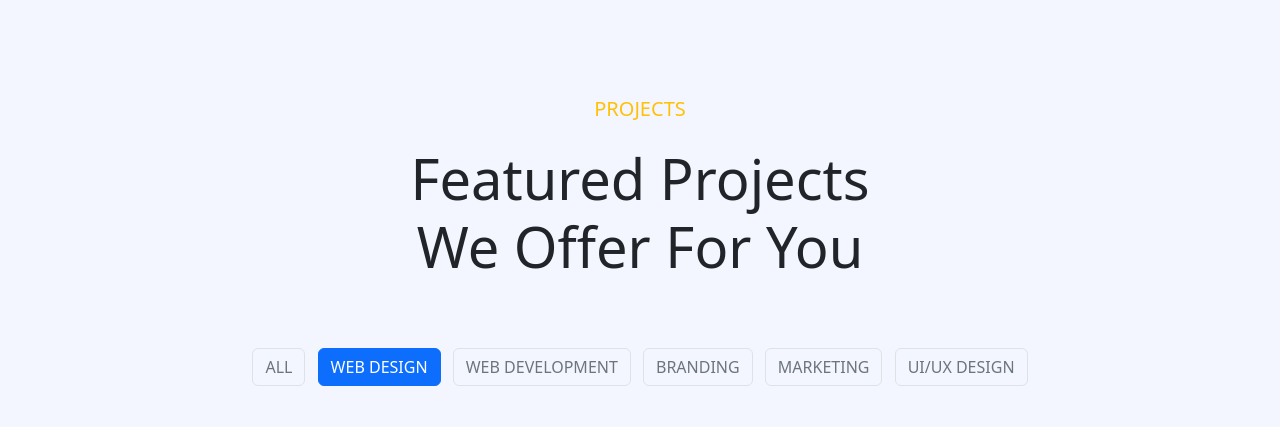
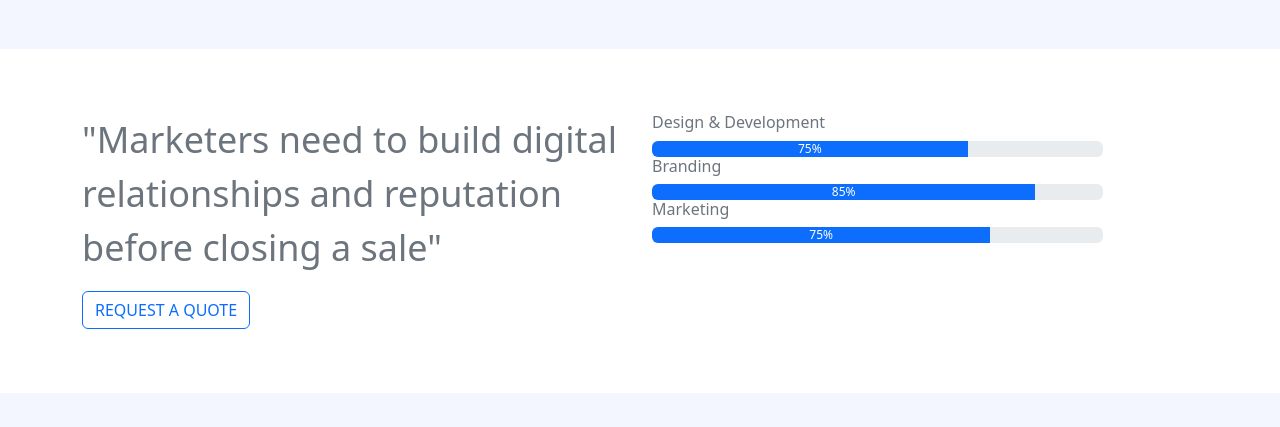
Before and after one commit to nsharma0619/dottechsolutions-website, a plain HTML site: page index.html in a window 1280 px wide. Shown: the part 1266-1693 px from the top of the page. Drawn offline with nearby package versions, Linux system fonts and the light colour scheme.

Commit message:
request a quote section completed

```diff
--- a/index.html
+++ b/index.html
@@ -164,6 +164,44 @@
     </div>
     <!-- Our services section ended -->
 
+    <!-- Request a quote section -->
+    <div class="container py-5 my-3">
+        <div class="row">
+            <div class="col-12 col-md-6">
+                <p class="text-muted" style="font-size: 225%">"Marketers need to build digital relationships and reputation before closing a sale"</p>
+                <button class="btn btn-outline-primary">REQUEST A QUOTE</button>
+            </div>
+            <div class="col-12 col-md-5 my-5 my-md-0">
+                <div class="row">
+                    <div class="col-12"><h6 class="text-muted">Design & Development</h6></div>
+                    <div class="col-12">
+                        <div class="progress">
+                            <div class="progress-bar" role="progressbar" style="width: 70%;" aria-valuenow="70" aria-valuemin="0" aria-valuemax="100">75%</div>
+                        </div>
+                    </div>
+                </div>
+                <div class="row">
+                    <div class="col-12"><h6 class="text-muted">Branding</h6></div>
+                    <div class="col-12">
+                        <div class="progress">
+                            <div class="progress-bar" role="progressbar" style="width: 85%;" aria-valuenow="85" aria-valuemin="0" aria-valuemax="100">85%</div>
+                        </div>
+                    </div>
+                </div>
+                <div class="row">
+                    <div class="col-12"><h6 class="text-muted">Marketing</h6></div>
+                    <div class="col-12">
+                        <div class="progress">
+                            <div class="progress-bar" role="progressbar" style="width: 75%;" aria-valuenow="75" aria-valuemin="0" aria-valuemax="100">75%</div>
+                        </div>
+                    </div>
+                </div>
+            </div>
+        </div>
+    </div>
+
+    <!-- Request a quote section ended -->
+
     <!-- featured projects section -->
     <div class="container-fluid bg-lightgray py-5">
         <div class="row">
```
